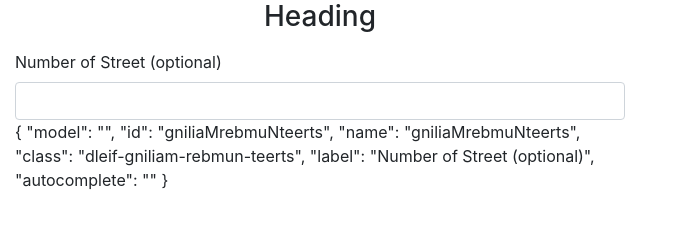
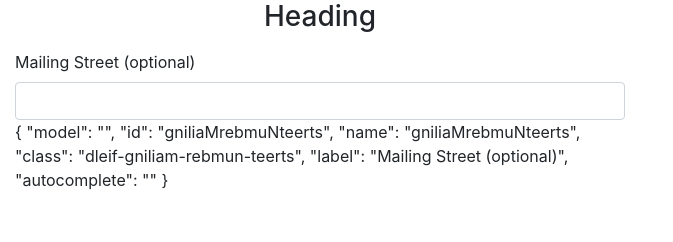
Before and after one commit to kjb244/quickcart, a Vue app: page /#/testing in a window 1280 px wide. Shown: the top 242 px of the page, without its empty margins (0-673 px from the left). Built offline with nearby package versions, Linux system fonts and the light colour scheme.

Commit message:
testing street number

```diff
--- a/src/components/testing.vue
+++ b/src/components/testing.vue
@@ -47,7 +47,7 @@
                         id: 'streetNumberMailing',
                         name: 'streetNumberMailing',
                         class: 'street-number-mailing-field',
-                        label: 'Number of Street (optional)',
+                        label: 'Mailing Street (optional)',
                         autocomplete: ''
                     },
                     {
```
